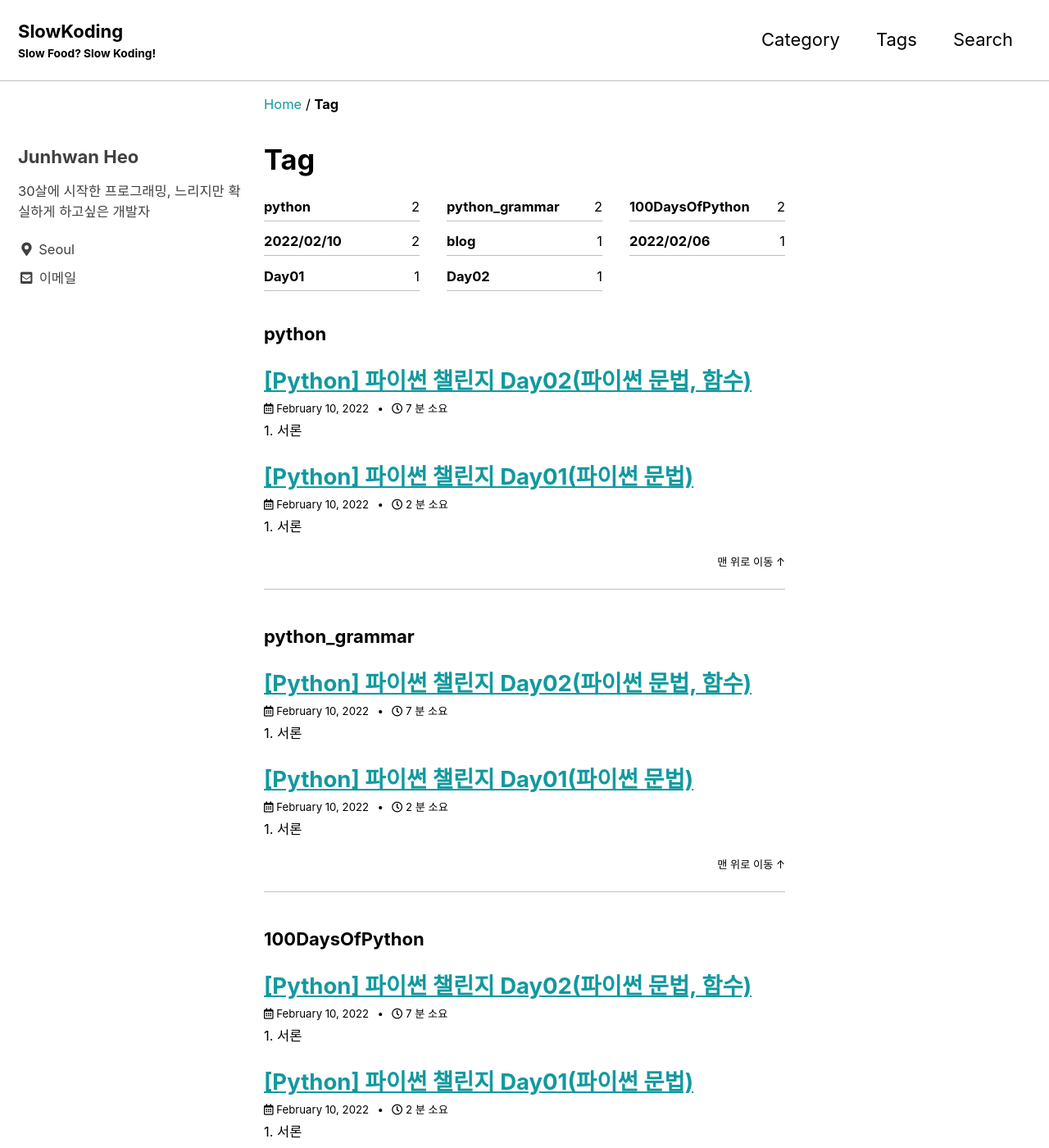
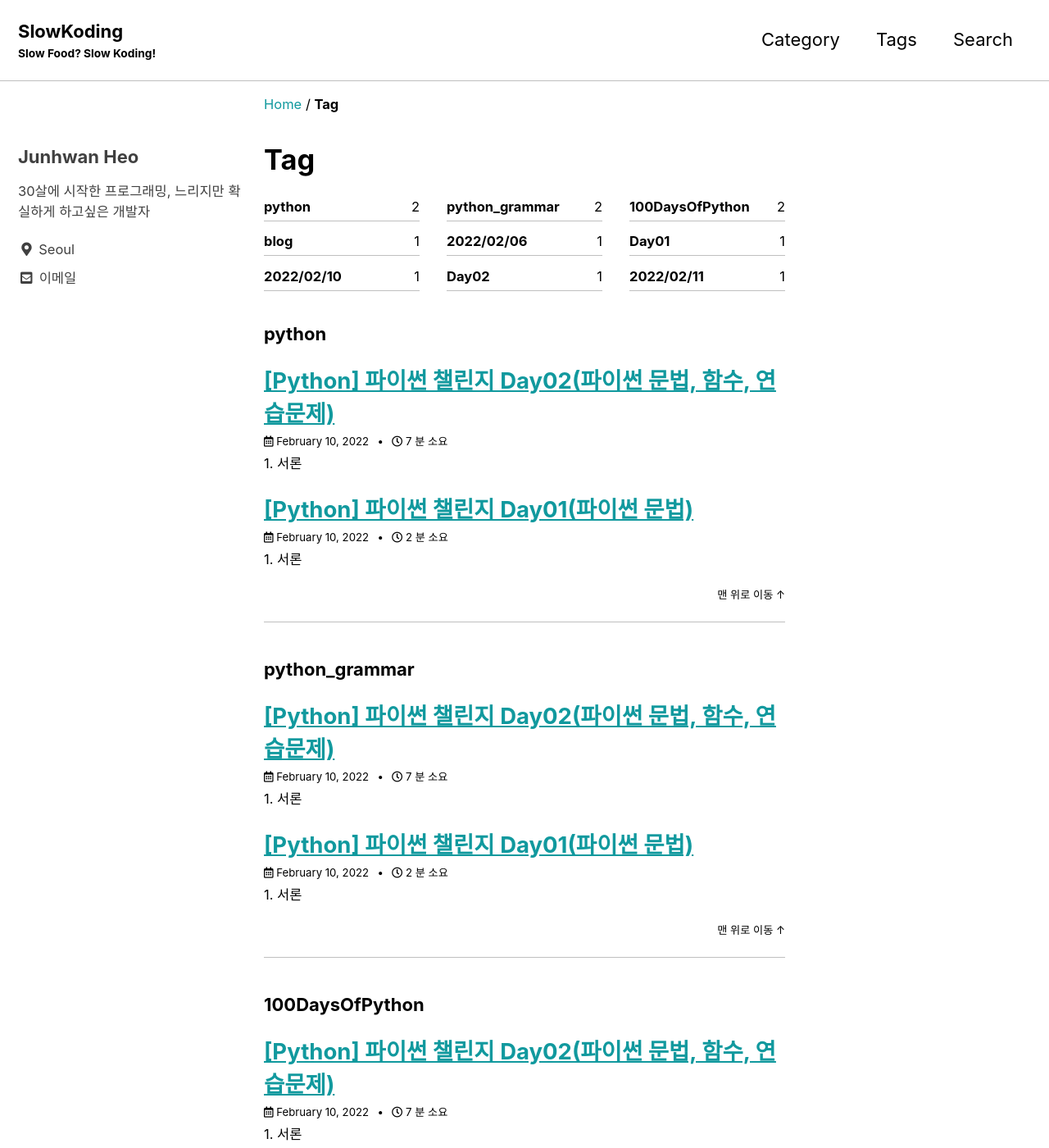
Before and after one commit to slowkoding/slowkoding.github.io, a Jekyll site: the page built from _pages/tag-archive.md, in a window 1280 px wide and 1400 px high. Shown: the whole window at 82% size. Built offline with Jekyll 4.4.1, drawn with Linux system fonts in a browser that asks for light colours; cached includes are drawn as plain includes; some of the changed text lies outside the part shown.

Commit message:
Update 2022-02-10-python-day2.md

````diff
--- a/_posts/2022-02-10-python-day2.md
+++ b/_posts/2022-02-10-python-day2.md
@@ -1,8 +1,8 @@
 ---
 layout: single
-title: "[Python] 파이썬 챌린지 Day02(파이썬 문법, 함수)"
+title: "[Python] 파이썬 챌린지 Day02(파이썬 문법, 함수, 연습문제)"
 categories: Python
-tags: [python, python_grammar, 100DaysOfPython, Day02, 2022/02/10]
+tags: [python, python_grammar, 100DaysOfPython, Day02, 2022/02/11]
 toc: true
 author_profile: true
 read_time: true
@@ -119,6 +119,7 @@ print(height + 100)
 #### 1. Data Types
 
 &nbsp;&nbsp;문제는 아래의 주어진 조건에 두자리 숫자가 입력되면 각 자리의 숫자를 더한 값을 출력하는 코드를 짜는 것이었다.
+
 ```
 # 🚨 Don't change the code below 👇
 two_digit_number = input("Type a two digit number: ")
@@ -127,8 +128,11 @@ two_digit_number = input("Type a two digit number: ")
 ####################################
 #Write your code below this line 👇
 ```
+
 아래의 코드가 내가 작성한 코드였고,
-```# 🚨 Don't change the code below 👇
+
+```
+# 🚨 Don't change the code below 👇
 two_digit_number = input("Type a two digit number: ")
 # 🚨 Don't change the code above 👆
 
@@ -142,7 +146,9 @@ num_b = int(b)
 
 print(num_a + num_b)
 ```
+
 이것이 정답으로 제시된 코드다.
+
 ```
 # 🚨 Don't change the code below 👇
 two_digit_number = input("Type a two digit number: ")
@@ -162,8 +168,8 @@ second_digit = int(two_digit_number[1])
 two_digit_number = first_digit + second_digit
 
 print(two_digit_number)
+```
 
-```
 정답으로 제시된 코드와 비교해보며 배운점은
 - 굳이 숫자의 자릿수를 받아오는 코드와 정수형으로 바꾸는 코드를 나눠 짤 필요없이, ```first_digit = int(two_digit_number[0])```와 같은 식으로 한번에 짜는게 더 보기에 수월한 것 같다는 점이다.
 - 그리고 나는 변수명을 그냥 a, b로 했지만, 변수명 작명에 신경쓸 필요가 있을것 같다는 점이다.
@@ -180,7 +186,9 @@ weight = input("enter your weight in kg: ")
 
 #Write your code below this line 👇
 ```
+
 그리고 아래의 코드가 내가 작성한 코드였고,
+
 ```
 # 🚨 Don't change the code below 👇
 height = input("enter your height in m: ")
````
